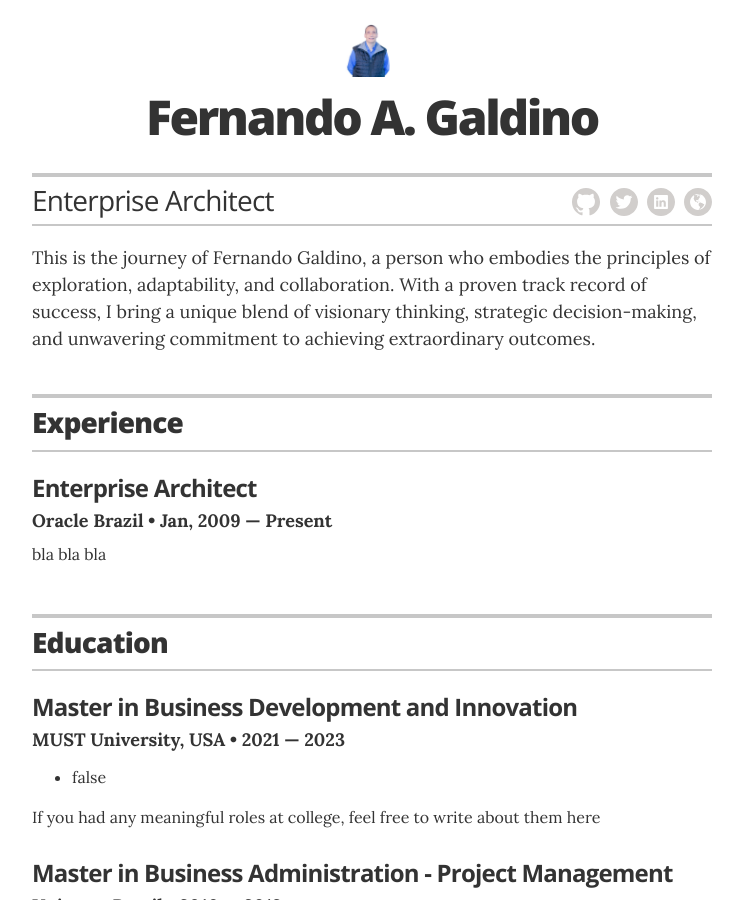
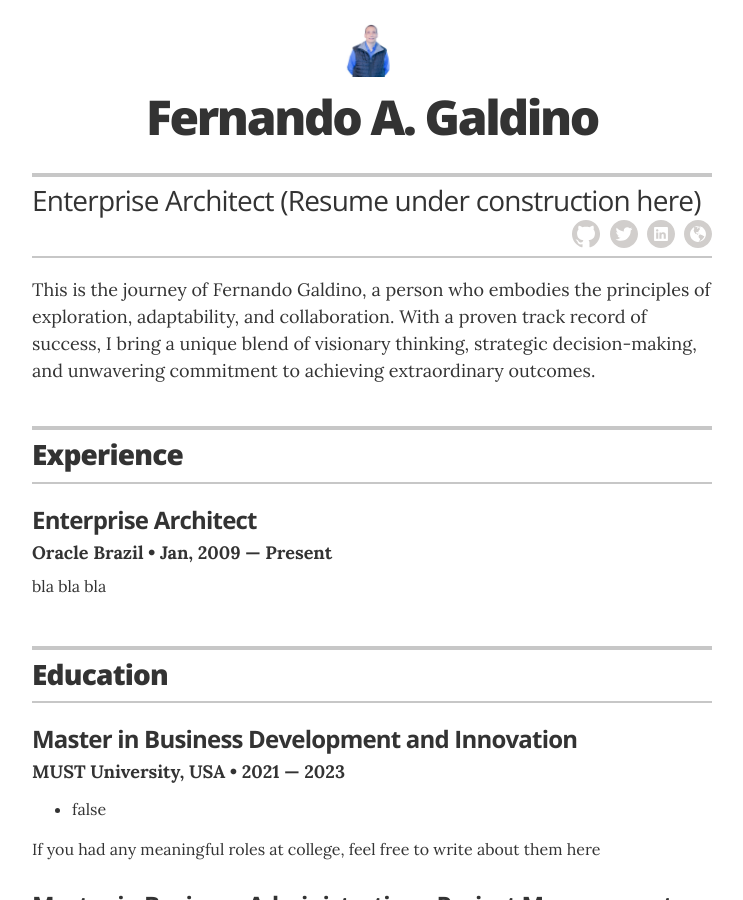
Before and after one commit to fdagaldino/fdagaldino.github.io, a Jekyll site: the page built from index.html, in a window 1280 px wide and 900 px high. Shown: the whole window, without its empty margins (268-1011 px from the left). Built offline with Jekyll 4.4.1, drawn with Linux system fonts in a browser that asks for light colours.

Commit message:
Update _config.yml

```diff
--- a/_config.yml
+++ b/_config.yml
@@ -11,7 +11,7 @@ sass:
 # Resume settings
 resume_avatar:                  "true"
 resume_name:                    "Fernando A. Galdino"
-resume_title:                   "Enterprise Architect"
+resume_title:                   "Enterprise Architect (Resume under construction here)"
 
 # used for the contact button in _layouts/resume.html
 resume_contact_email:           "fdagald@gmail.com"
```
